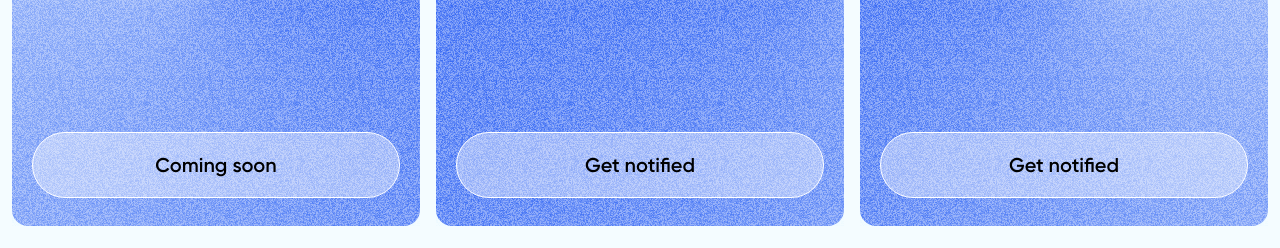
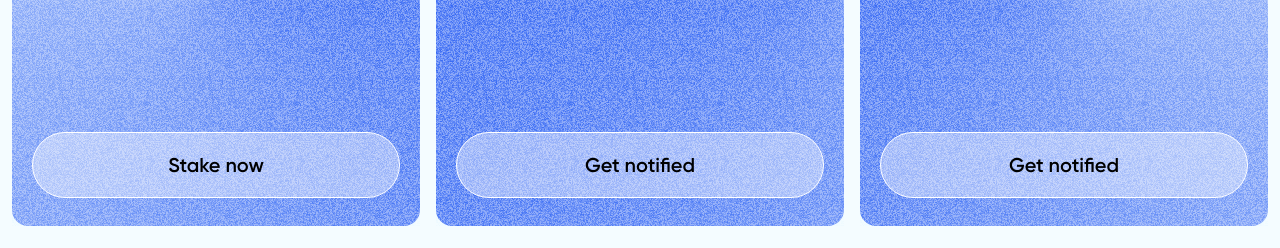
Before and after one commit to supremedao/frontend, a Next.js app: page / in a window 1280 px wide. Shown: the part 2500-2748 px from the top of the page. Built offline with nearby package versions, Linux system fonts and the light colour scheme.

Commit message:
feat: UI

```diff
--- a/src/app/page.js
+++ b/src/app/page.js
@@ -144,13 +144,13 @@ export default function Home() {
                 compounding, this strategy enhances your yield.
               </Typography>
               <div className={"mt-3"}>
-                <Link href="https://twitter.com/supreme_dao" target={"_blank"}>
+                <Link href="/genesis" target={"_blank"}>
                   <Button
                     className={"relative z-10 w-full"}
                     size={"large"}
                     color={"white"}
                   >
-                    Coming soon
+                    Stake now
                   </Button>
                 </Link>
               </div>
```
